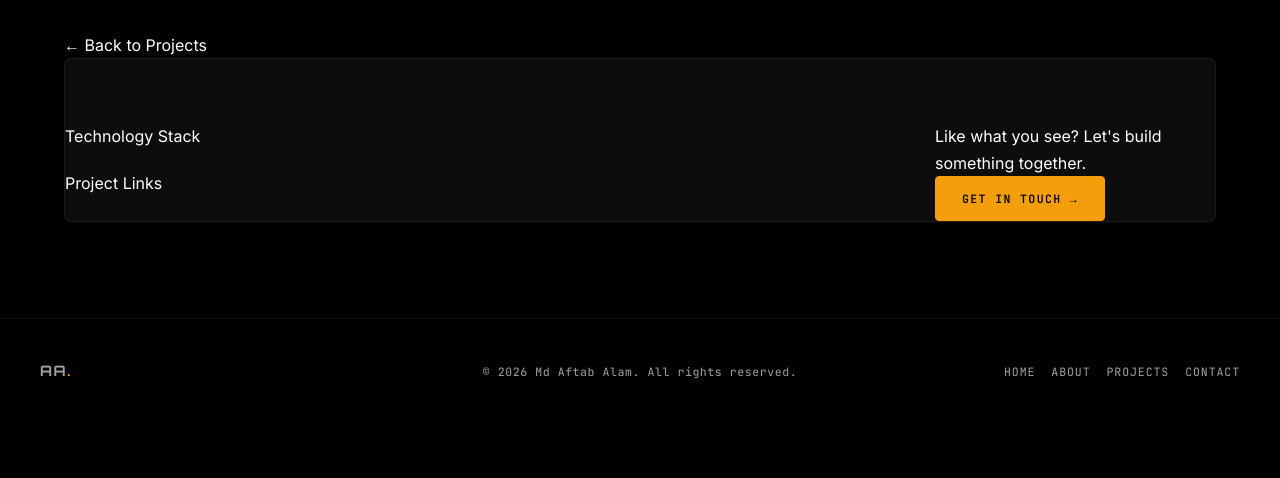
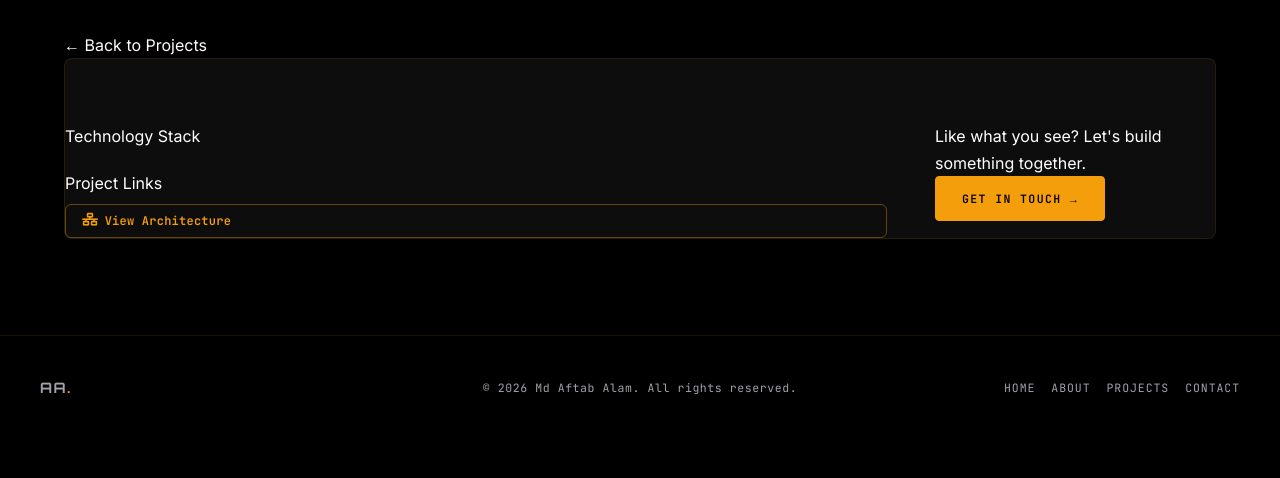
Before and after one commit to zafaraftab1/myPortfolio, a Python web app: template templates/project_detail.html in a window 1280 px wide. Shown: the part 64-542 px from the top of the page. Run offline with Jinja, Linux system fonts and the light colour scheme; the template is opened without the code that fills it, so the values that code supplies are empty; some libraries are stand-ins or nearby versions.

```diff
--- a/templates/project_detail.html
+++ b/templates/project_detail.html
@@ -37,6 +37,9 @@
                     {% if project.repo_url %}
                         <a href="{{ project.repo_url }}" target="_blank" rel="noopener noreferrer" class="btn-secondary">View Code</a>
                     {% endif %}
+                    <button class="arch-btn" data-project="{{ project.title }}" style="margin-top:.5rem">
+                      <i class="fa-solid fa-network-wired"></i> View Architecture
+                    </button>
                 </div>
             </div>
         </div>
--- a/templates/projects.html
+++ b/templates/projects.html
@@ -36,6 +36,9 @@
           </div>
           <div class="proj-full-links">
             <a href="{{ url_for('project_detail', project_id=project.id) }}" class="proj-link-btn">Details</a>
+            <button class="arch-btn" data-project="{{ project.title }}">
+              <i class="fa-solid fa-network-wired"></i> Architecture
+            </button>
             {% if project.live_url %}
               <a href="{{ project.live_url }}" target="_blank" rel="noopener noreferrer" class="proj-link-btn proj-link-ghost">Live ↗</a>
             {% endif %}
```
